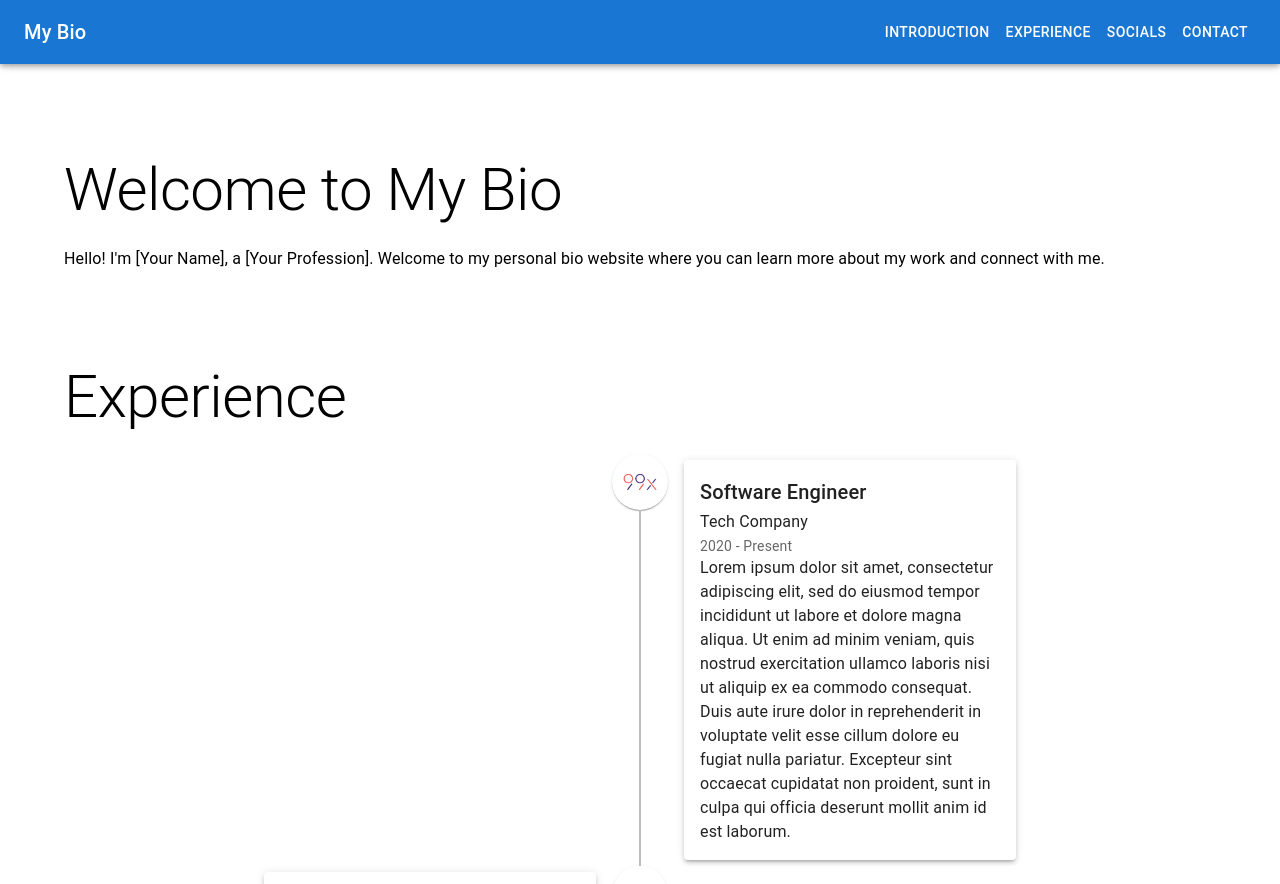
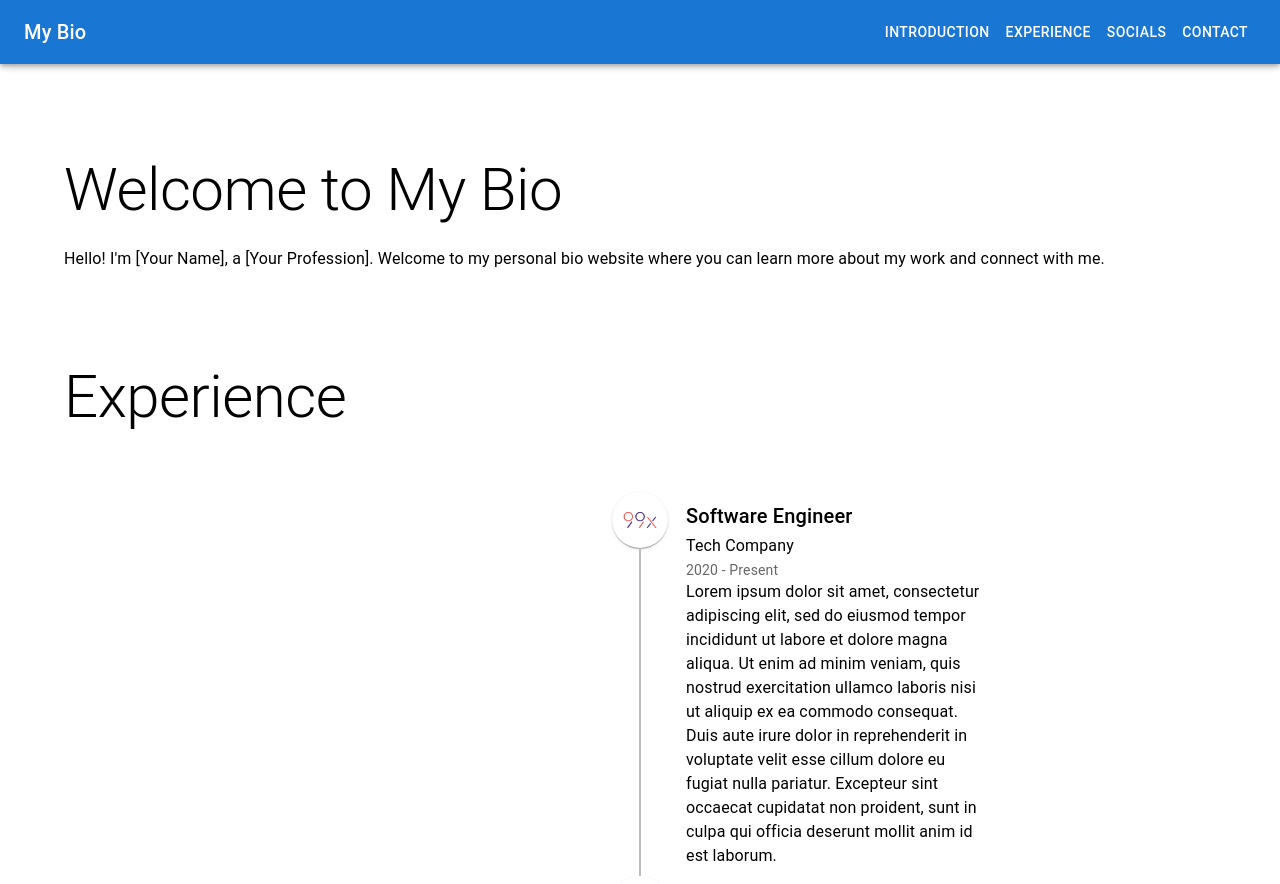
Before and after one commit to isuru117/portfolio, a React (Create React App) app: page / in a window 1280 px wide. Shown: the top 884 px of the page. Built offline with nearby package versions, Linux system fonts and the light colour scheme.

Commit message:
remove scroll container

```diff
--- a/src/components/Experience/Experience.tsx
+++ b/src/components/Experience/Experience.tsx
@@ -37,7 +37,7 @@ const experiences = [
 const Experience: React.FC = () => {
 
     return (
-        <Container sx={{ height: '100vh', display: 'flex', flexDirection: 'column', overflow: 'hidden' }}>
+        <Container>
             <Typography variant="h2" gutterBottom>
                 Experience
             </Typography>
@@ -81,7 +81,7 @@ const Experience: React.FC = () => {
                                 {index < experiences.length - 1 && <TimelineConnector />}
                             </TimelineSeparator>
                             <TimelineContent sx={{ display: 'flex', justifyContent: index % 2 === 0 ? 'flex-start' : 'flex-end' }}>
-                                <Paper elevation={3} sx={{ p: 2, maxWidth: '300px' }}>
+                                <div style={{ padding: 2, maxWidth: '300px' }}>
                                     <Typography variant="h6" component="h1">
                                         {experience.title}
                                     </Typography>
@@ -92,7 +92,7 @@ const Experience: React.FC = () => {
                                         {experience.date}
                                     </Typography>
                                     <Typography variant="body1">{experience.description}</Typography>
-                                </Paper>
+                                </div>
                             </TimelineContent>
                         </TimelineItem>
                     ))}
```
